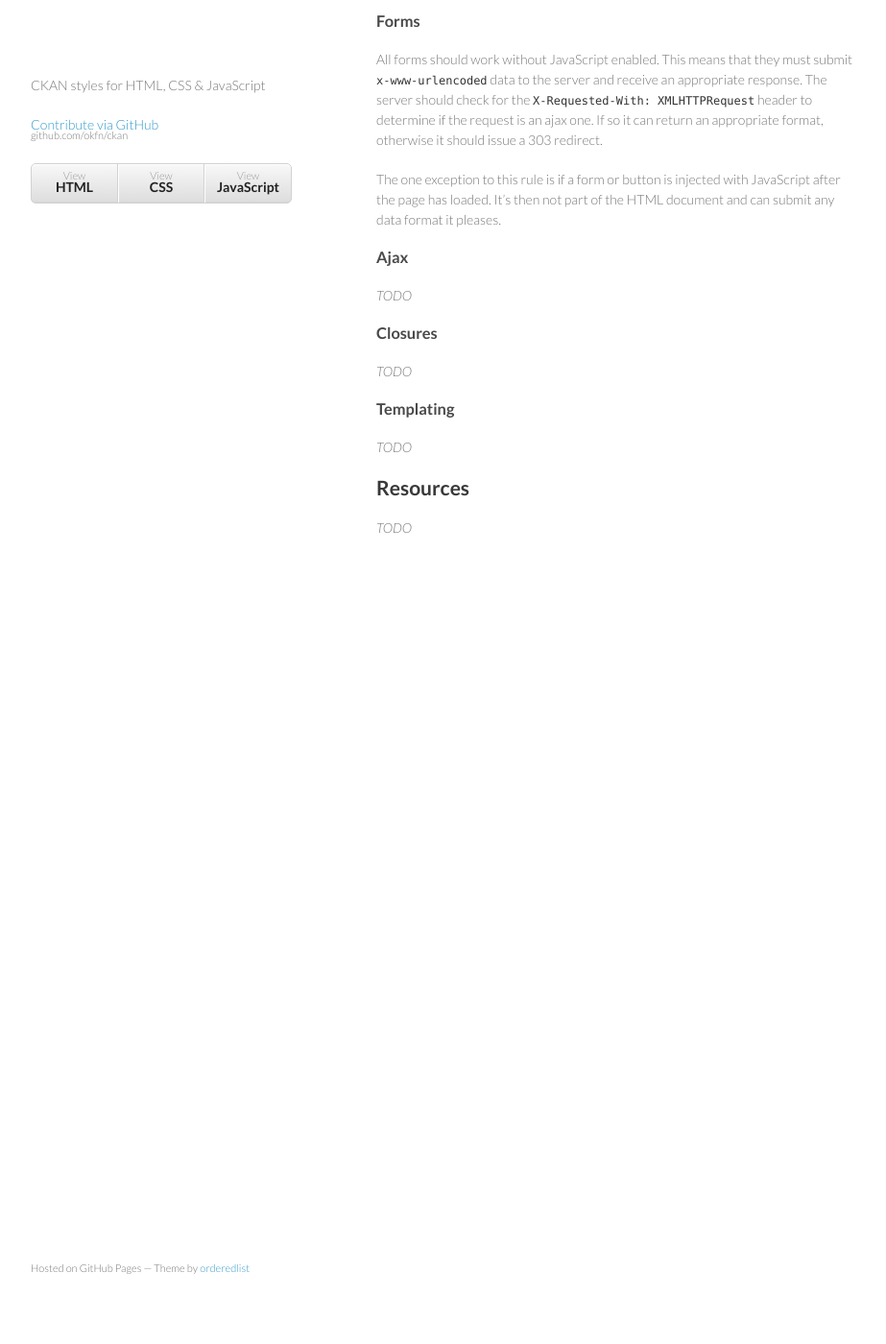
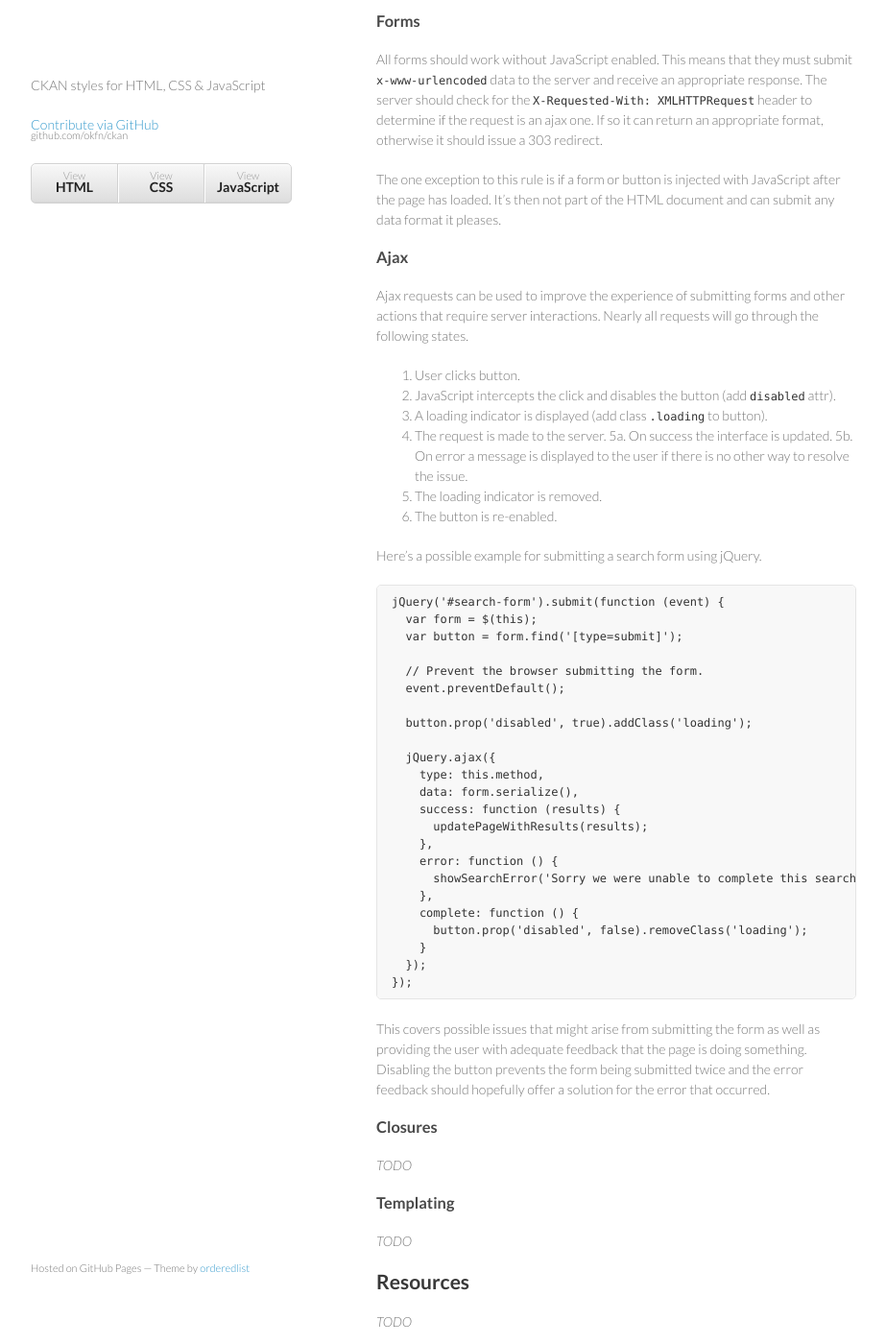
Before and after one commit to aron/ckan-style, a Jekyll site: the page built from styleguide/javascript/index.md, in a window 1280 px wide and 1400 px high, scrolled down 4914 px. Shown: the whole window at 96% size, without its empty margins (178-1101 px from the left). Built offline with Jekyll 4.4.1, drawn with Linux system fonts in a browser that asks for light colours; before the commit the page ends 5544 px from its top, so only the background shows below that.

Commit message:
Add a section on making Ajax requests

```diff
--- a/styleguide/javascript/index.md
+++ b/styleguide/javascript/index.md
@@ -277,7 +277,52 @@ and can submit any data format it pleases.
 
 ### Ajax
 
-_TODO_
+Ajax requests can be used to improve the experience of submitting forms and
+other actions that require server interactions. Nearly all requests will
+go through the following states.
+
+ 1.  User clicks button.
+ 2.  JavaScript intercepts the click and disables the button (add `disabled`
+     attr).
+ 3.  A loading indicator is displayed (add class `.loading` to button).
+ 4.  The request is made to the server.
+ 5a. On success the interface is updated.
+ 5b. On error a message is displayed to the user if there is no other way to
+     resolve the issue.
+ 6.  The loading indicator is removed.
+ 7.  The button is re-enabled.
+
+Here's a possible example for submitting a search form using jQuery.
+
+    jQuery('#search-form').submit(function (event) {
+      var form = $(this);
+      var button = form.find('[type=submit]');
+
+      // Prevent the browser submitting the form.
+      event.preventDefault();
+
+      button.prop('disabled', true).addClass('loading');
+
+      jQuery.ajax({
+        type: this.method,
+        data: form.serialize(),
+        success: function (results) {
+          updatePageWithResults(results);
+        },
+        error: function () {
+          showSearchError('Sorry we were unable to complete this search');
+        },
+        complete: function () {
+          button.prop('disabled', false).removeClass('loading');
+        }
+      });
+    });
+{:js}
+
+This covers possible issues that might arise from submitting the form as well
+as providing the user with adequate feedback that the page is doing something.
+Disabling the button prevents the form being submitted twice and the error
+feedback should hopefully offer a solution for the error that occurred.
 
 ### Closures
 
```
